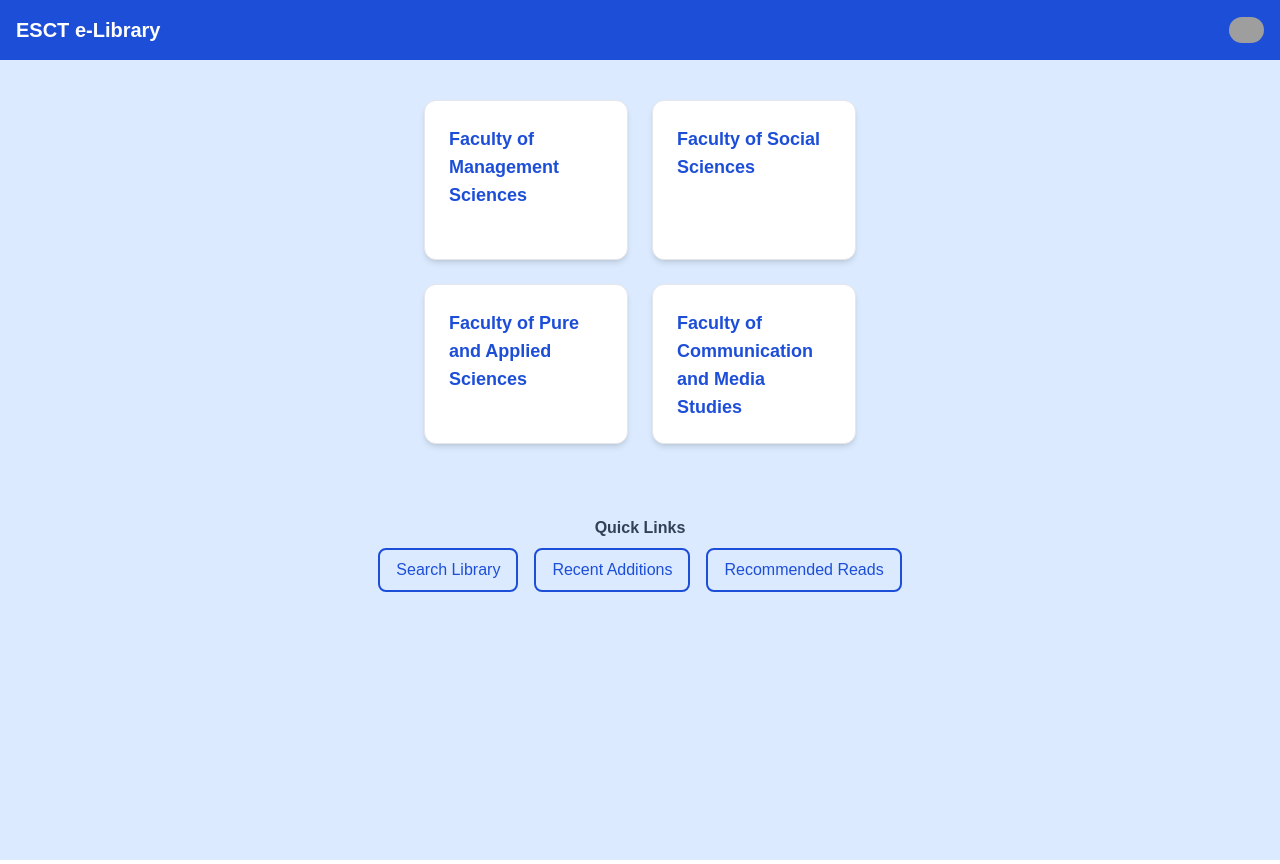
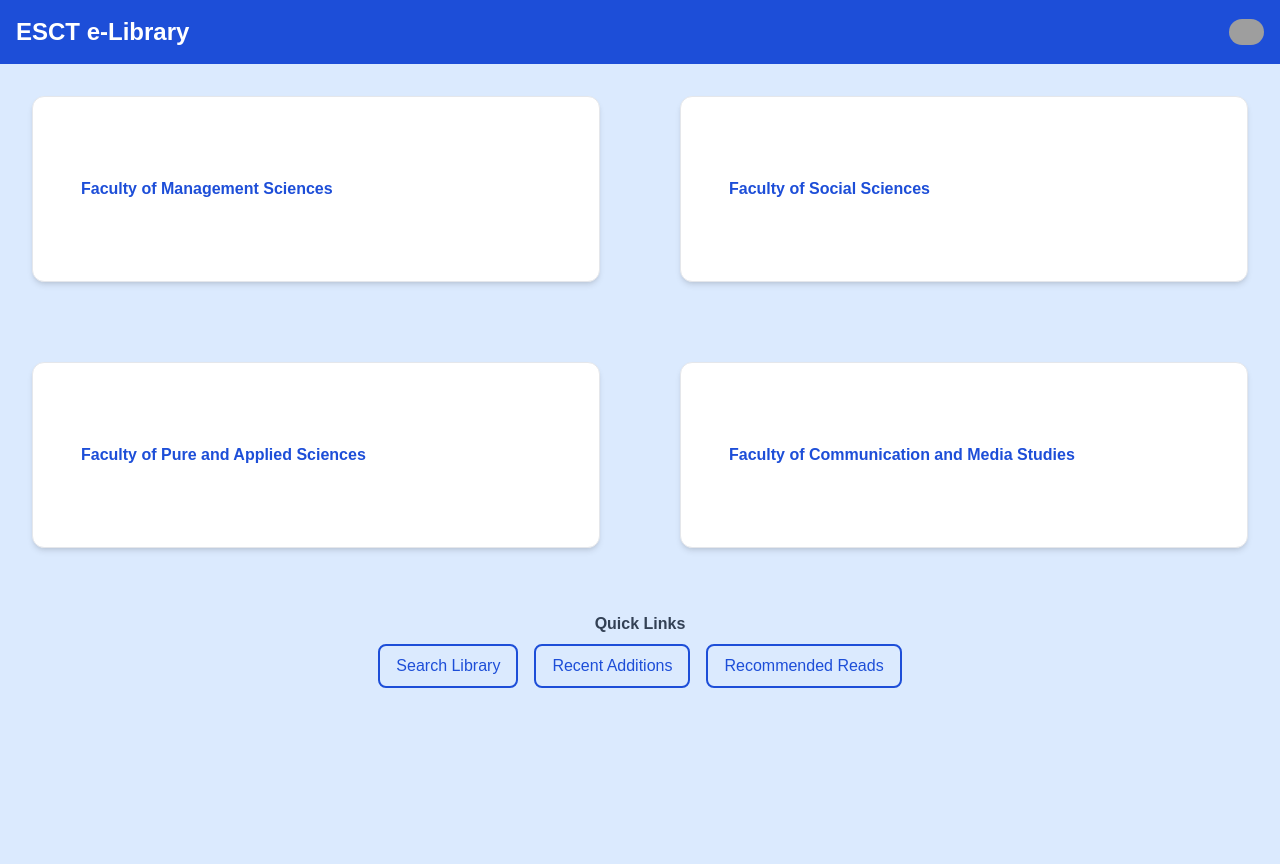
Before and after one commit to Sagelord00000001/esct_e-library, a Next.js app: page /dashboard in a window 1280 px wide. Built offline with nearby package versions, Linux system fonts and the light colour scheme; no server answers; grey boxes are pictures that could not be loaded.

Commit message:
Responsive Commit

```diff
--- a/app/dashboard/faculty/management/page.js
+++ b/app/dashboard/faculty/management/page.js
@@ -16,7 +16,7 @@ export default function Page() {
         <h2 className="text-2xl font-bold text-blue-700">Welcome to the Faculty of Management Sciences</h2>
       </div>
       <p className="text-slate-950 text-center">Explore a collection of books and resources available in each department </p>
-      <div className="grid grid-cols-2 gap-4 max-w-md mx-auto mt-8">
+      <div className="grid grid-cols-1 sm:grid-cols-2 md:grid-cols-3 gap-4">
         {departments.map((dept, index) => (
           <FacultyCard key={index} title={dept.name} route={dept.route} description={dept.description} />
         ))}
--- a/app/dashboard/page.js
+++ b/app/dashboard/page.js
@@ -3,15 +3,16 @@ import FacultyCard from "@/components/FacultyCard";
 export default function Dashboard() {
   return (
     <div className="min-h-screen bg-blue-100">
-      <div className="grid grid-cols-2 gap-6 max-w-lg mx-auto p-10">
+      <div className="grid grid-cols-1 sm:grid-cols-2 md:grid-cols-2 gap-4">
         <FacultyCard title="Faculty of Management Sciences" route="/dashboard/faculty/management"/>
         <FacultyCard title="Faculty of Social Sciences" route="/dashboard/faculty/social" />
         <FacultyCard title="Faculty of Pure and Applied Sciences" route="/dashboard/faculty/applied" />
         <FacultyCard title="Faculty of Communication and Media Studies" route="/dashboard/faculty/media" />
       </div>
 
-      <div className="text-center mt-8 text-slate-700 font-semibold">Quick Links</div>
-      <div className="flex justify-center gap-4 mt-2">
+      <div className="flex flex-col">
+  <h3 className="text-center mt-8 text-slate-700 font-semibold">Quick Links</h3>
+  <div className="flex flex-col sm:flex-row justify-center gap-4 mt-2 md:flex-row">
     <button className="border-2 border-blue-700 text-blue-700 px-4 py-2 rounded-lg hover:bg-blue-700 hover:text-white transition">
       Search Library
     </button>
@@ -23,5 +24,7 @@ export default function Dashboard() {
     </button>
   </div>
 </div>
+</div>
+
   );
 }
--- a/components/FacultyCard.jsx
+++ b/components/FacultyCard.jsx
@@ -1,24 +1,23 @@
 // import Link from "next/link";
 
-// export default function FacultyCard({ title, route,text }) {
+// export default function FacultyCard({ title, description, route }) {
 //   return (
 //     <Link href={route}>
-//       <div className="w-50 h-40 gap-4 bg-slate-100  p-6 m-4 flex  items-center justify-center text-center font-bold rounded-lg cursor-pointer  hover:bg-blue-700 ">
-//        <h3 className="text-blue-700 hover:text-white transition"> {title}</h3>
-//         <p className="text-xs text-slate-600 ">{text}</p>
+//       <div className="bg-white border border-gray-200 shadow-md rounded-xl p-6 h-40 flex flex-col justify-between hover:shadow-lg transition">
+//         <h3 className="text-lg font-semibold text-blue-700">{title}</h3>
+//         <p className="text-gray-600 text-sm">{description}</p>
 //       </div>
 //     </Link>
 //   );
 // }
-// //
 import Link from "next/link";
 
 export default function FacultyCard({ title, description, route }) {
   return (
     <Link href={route}>
-      <div className="bg-white border border-gray-200 shadow-md rounded-xl p-6 h-40 flex flex-col justify-between hover:shadow-lg transition">
-        <h3 className="text-lg font-semibold text-blue-700">{title}</h3>
-        <p className="text-gray-600 text-sm">{description}</p>
+      <div className="bg-white border border-gray-200 shadow-md rounded-xl p-6 h-auto flex flex-col justify-between hover:shadow-lg transition lg:m-8 lg:p-12 lg:py-20">
+        <h3 className="text-lg font-semibold text-blue-700 sm:text-base xs:text-sm">{title}</h3>
+        <p className="text-gray-600 text-sm sm:text-xs xs:text-xxs">{description}</p>
       </div>
     </Link>
   );
--- a/components/Header.jsx
+++ b/components/Header.jsx
@@ -1,3 +1,34 @@
+// 'use client'
+
+// import Image from 'next/image';
+// import { useKindeBrowserClient } from '@kinde-oss/kinde-auth-nextjs'
+// import React from 'react'
+
+// function Header() {
+//     const {user}=useKindeBrowserClient();
+
+//   return (
+//     <div className='bg-blue-700 text-white p-4 flex justify-between items-center'>
+//         <div>
+//         <h1 className="text-xl font-bold">ESCT e-Library</h1>
+//         </div>
+//         <div className=' flex items-center gap-3 ' >
+//           <div>
+//             <h2 className='text-xs font-bold'>{user?.given_name} {user?.family_name}</h2>
+//             </div>
+//             <Image
+//                 src={user?.picture || '/default-avater.png'}
+//                 width={35}
+//                 height={35}
+//                 alt='user'
+//                 className=' rounded-full'
+//             />
+//         </div>
+//     </div>
+//   )
+// }
+
+// export default Header
 'use client'
 
 import Image from 'next/image';
@@ -5,27 +36,27 @@ import { useKindeBrowserClient } from '@kinde-oss/kinde-auth-nextjs'
 import React from 'react'
 
 function Header() {
-    const {user}=useKindeBrowserClient();
+    const { user } = useKindeBrowserClient();
 
   return (
     <div className='bg-blue-700 text-white p-4 flex justify-between items-center'>
         <div>
-        <h1 className="text-xl font-bold">ESCT e-Library</h1>
+            <h1 className=" font-bold md:text-2xl sm:text-sm">ESCT e-Library</h1>
         </div>
-        <div className=' flex items-center gap-3' >
-          <div>
-            <h2 className='text-xs font-bold'>{user?.given_name} {user?.family_name}</h2>
+        <div className='flex items-center md:gap-3 sm:gap-1'>
+            <div>
+                <h2 className='text-xs font-bold sm:text-sm'>{user?.given_name} {user?.family_name}</h2>
             </div>
             <Image
                 src={user?.picture || '/default-avater.png'}
                 width={35}
                 height={35}
                 alt='user'
-                className=' rounded-full'
+                className='rounded-full'
             />
         </div>
     </div>
   )
 }
 
-export default Header
+export default Header;
--- a/components/Navbar.jsx
+++ /dev/null
@@ -1,8 +0,0 @@
-export default function Navbar() {
-    return (
-      <nav className="bg-blue-700 text-white p-4 flex justify-between items-center">
-        <h1 className="text-xl font-bold">ESCT e-Library</h1>
-        <div className="w-8 h-8 bg-white rounded-full"></div>
-      </nav>
-    );
-  }
```
Lines whose indentation alone changed are shown as unchanged.
